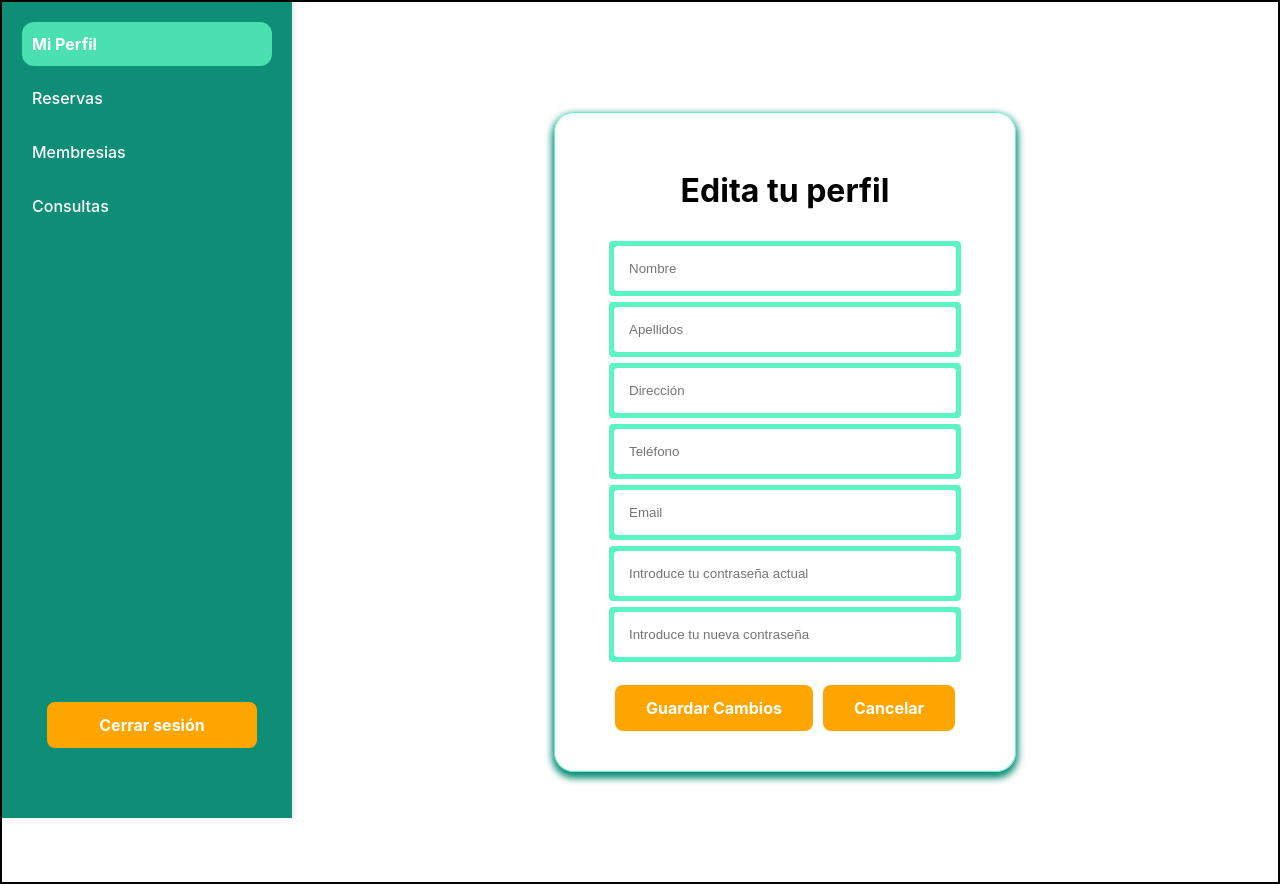
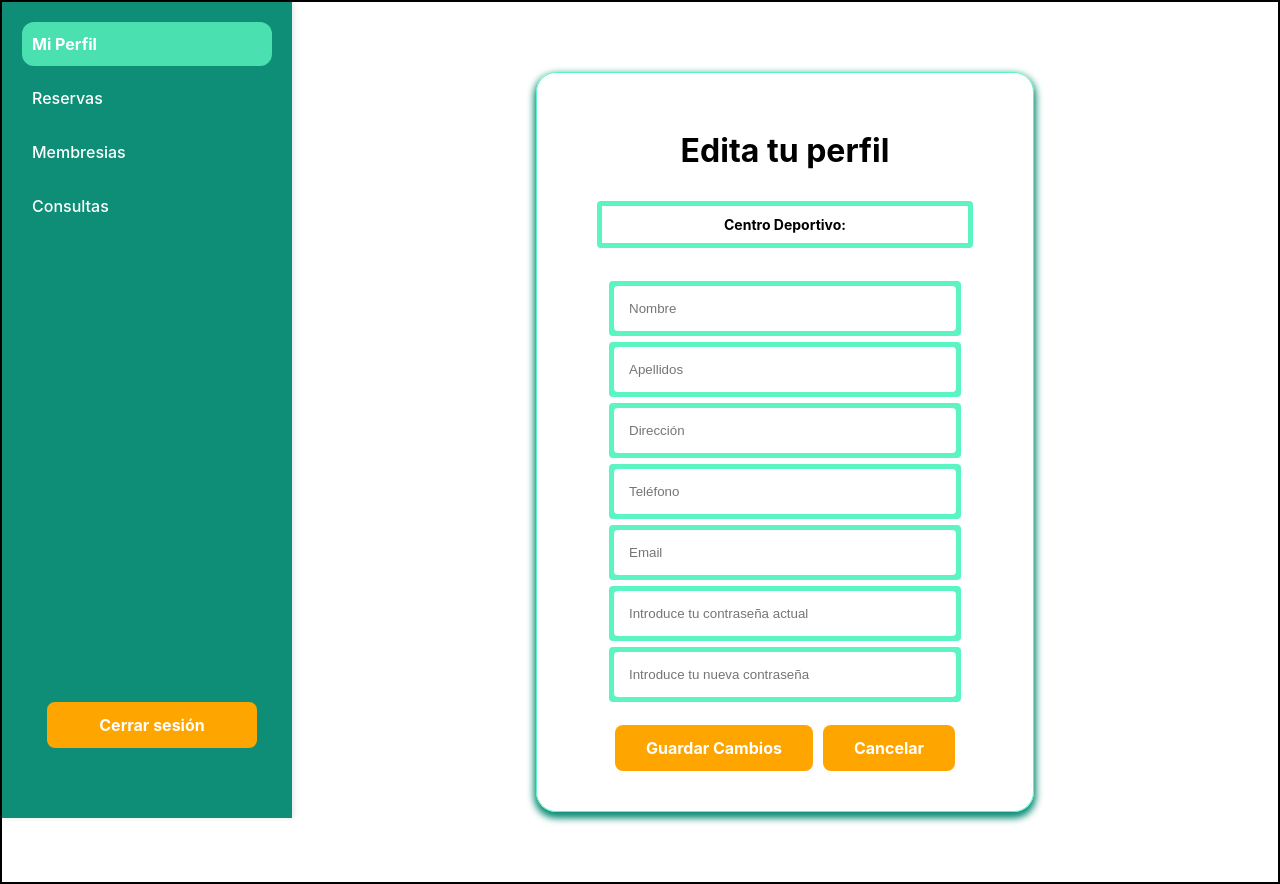
Before and after one commit to dabadema/Presas, a React (Vite) app: page /dashboard/mi-perfil in a window 1280 px wide. Built offline with nearby package versions, Linux system fonts and the light colour scheme; no server answers; the HTML template or start-up script is replaced by a standard one.

Commit message:
Feat: Show centroId.nombre in MiPerfil component

```diff
--- a/src/components/Dashboard.tsx
+++ b/src/components/Dashboard.tsx
@@ -11,9 +11,8 @@ import CentrosDeportivos from './CentrosDeportivos';
 import Instalaciones from './Instalaciones';
 
 const Dashboard = () => {
-    // Obtener la información del usuario desde el localStorage
     const userInfo = JSON.parse(localStorage.getItem('user') || '{}');
-    const tipo_usuario = userInfo.tipoUsuario; //#TODO Reemplazar con la lógica de obtención real de este dato
+    const tipo_usuario = userInfo.tipoUsuario;
 
     return (
         <div className="dashboard-container">
--- a/src/components/MiPerfil.css
+++ b/src/components/MiPerfil.css
@@ -31,6 +31,21 @@
     width: 350px;
 }
 
+.form-frame-centro {
+    display: flex;
+    border-radius: 4px;
+    justify-content: center;
+    align-items: center;
+    margin: 3px 30px 30px 30px;
+    font-size: 14px;
+    font-weight: bold;
+    padding: 8px 8px 8px 8px;
+    background-color: white;
+    border: 5px solid var(--light-green);
+
+    width: 350px;
+}
+
 .modal {
     position: fixed;
     top: 50%;
@@ -40,22 +55,22 @@
     background: white;
     border: 1px solid black;
     border-radius: 6px;
-    z-index: 10; /* Asegúrate de que el modal está por encima de otros elementos */
+    z-index: 10;
 }
 
 .input-user {
     padding: 15px;
     margin: 5px;
     border: 0px solid var(--light-green);
-    border-radius: 4px; /* Ajusta el radio del borde para que coincida con el diseño */
-    outline-color: var(--dark-green); /* Cambia el color del borde de foco a verde */
+    border-radius: 4px;
+    outline-color: var(--dark-green);
     box-shadow: 0 0 5px var(--light-green);
     width: 90%;
 }
 
 .input-user:focus {
-    border-color: var(--dark-green); /* Cambia el color del borde al enfocar */
-    box-shadow: 0 0 8px var(--dark-green); /* Aumenta el sombreado al enfocar */
+    border-color: var(--dark-green);
+    box-shadow: 0 0 8px var(--dark-green);
 }
 
 .title {
--- a/src/components/MiPerfil.tsx
+++ b/src/components/MiPerfil.tsx
@@ -1,5 +1,19 @@
 import React, { useEffect, useState } from 'react';
 import './MiPerfil.css';
+
+type CentroDeportivo = {
+    centroId: string;
+    nombre: string;
+};
+
+type FormData = {
+    nombre: string;
+    apellidos: string;
+    direccion: string;
+    telefono: string;
+    email: string;
+    centroId: string;
+};
 
 const MiPerfil = () => {
     const [formData, setFormData] = useState({
@@ -8,23 +22,45 @@ const MiPerfil = () => {
         direccion: '',
         telefono: '',
         email: '',
+        centroId: '',
     });
+
+    const [centrosDeportivos, setCentrosDeportivos] = useState<FormData>([]);
+
+    const loadCentrosDeportivos = async () => {
+        try {
+            const response = await fetch('http://localhost:3000/centros-deportivos');
+            const data: CentroDeportivo[] = await response.json();
+            if (response.ok) {
+                setCentrosDeportivos(data);
+            } else {
+                throw new Error(data[0]?.nombre || 'Error al cargar los centros deportivos');
+            }
+        } catch (error) {
+            console.error('Error:', error);
+        }
+    };
 
     const loadUserData = async () => {
         const userId = JSON.parse(localStorage.getItem('user') || '{}').userId;
-        if (!userId) return; // Si no hay userId, no hacemos la petición
+        if (!userId) return;
 
         try {
             const response = await fetch(`http://localhost:3000/usuarios/${userId}`);
-            const data = await response.json();
+            const userData: FormData = await response.json();
             if (response.ok) {
+                const centroDeportivoFound =
+                    centrosDeportivos.find((cd) => cd.centroId === userData.centroId)?.nombre || '';
                 setFormData({
-                    ...data,
-                    password: '', // Asegúrate de no exponer contraseñas, incluso si el backend no las envía
-                    confirmPassword: '',
+                    nombre: userData.nombre,
+                    apellidos: userData.apellidos,
+                    direccion: userData.direccion,
+                    telefono: userData.telefono,
+                    email: userData.email,
+                    centroDeportivoFound,
                 });
             } else {
-                throw new Error(data.message || 'Error al cargar los datos del usuario');
+                throw new Error(userData.email || 'Error al cargar los datos del usuario');
             }
         } catch (error) {
             console.error('Error al cargar los datos del usuario:', error);
@@ -32,8 +68,14 @@ const MiPerfil = () => {
     };
 
     useEffect(() => {
-        loadUserData();
+        loadCentrosDeportivos();
     }, []);
+
+    useEffect(() => {
+        if (centrosDeportivos.length > 0) {
+            loadUserData();
+        }
+    }, [centrosDeportivos]);
 
     // Función para actualizar el estado con los cambios del formulario a la vez que lo estamos modificando
     const handleChange = (e) => {
@@ -87,6 +129,9 @@ const MiPerfil = () => {
             <div className="mi-perfil-container">
                 <form className="mi-perfil-form" onSubmit={(e) => e.preventDefault()}>
                     <h1 className="title">Edita tu perfil</h1>
+                    <div className="form-frame-centro">
+                        <label>Centro Deportivo: {formData.centroDeportivoFound}</label>
+                    </div>
                     <div className="form-frame">
                         <input
                             className="input-user"
@@ -142,6 +187,7 @@ const MiPerfil = () => {
                             required
                         />
                     </div>
+
                     <div className="form-frame">
                         <input
                             className="input-user"
--- a/src/components/NewUser.tsx
+++ b/src/components/NewUser.tsx
@@ -123,7 +123,6 @@ const NewUser: React.FC = () => {
                     />
                 </div>
                 <div className="form-frame">
-                    <div className="form-frame">
                     <select
                         className="input-user"
                         name="centroId"
@@ -138,7 +137,6 @@ const NewUser: React.FC = () => {
                             </option>
                         ))}
                     </select>
-                    </div>
                 </div>
                 <div className="form-frame">
                     <input
```
Lines whose indentation alone changed are shown as unchanged.
